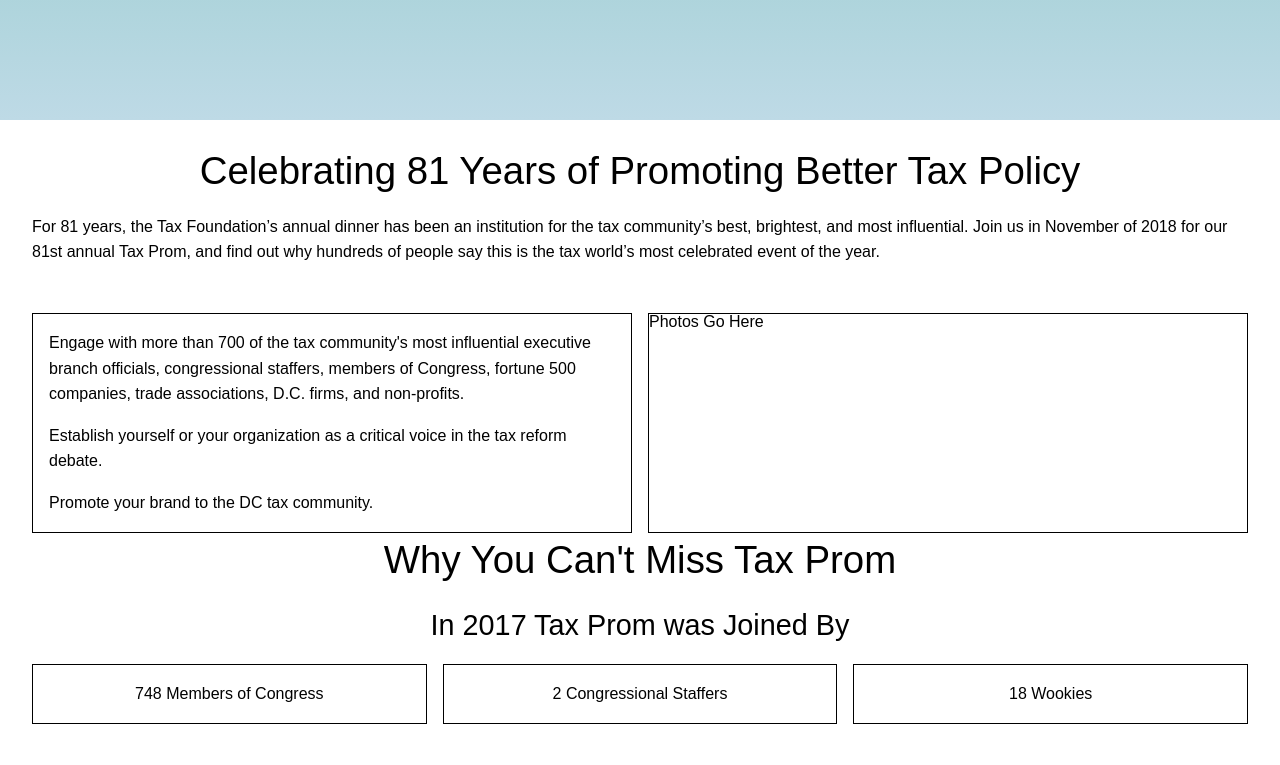
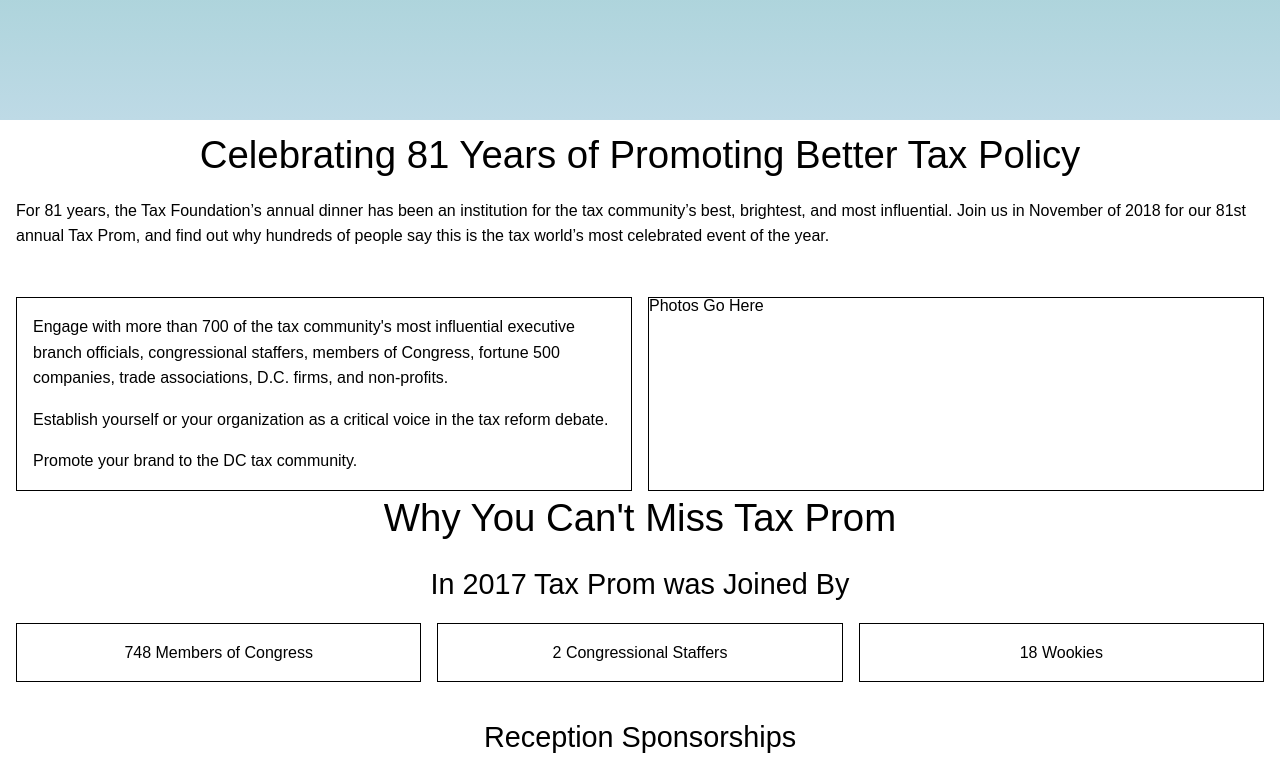
Before and after one commit to TaxFoundation/taxprom-2018, a React (Create React App) app: page / in a window 1280 px wide. Shown: the part 680-1445 px from the top of the page. Built offline with nearby package versions, Linux system fonts and the light colour scheme; a web font is replaced by a local one.

Commit message:
Use grid to add space between sections

```diff
--- a/src/App.js
+++ b/src/App.js
@@ -74,6 +74,12 @@
   },
 ];
 
+const AppContent = styled.div`
+  display: grid;
+  grid-gap: 1rem;
+  grid-template: auto / auto;
+`;
+
 class App extends Component {
   constructor() {
     super();
@@ -103,6 +109,7 @@
         <AppLayout>
           <Header routes={sectionRoutes} transparent={this.state.transparentHeader} />
           <Splash title={data.title} date={data.date} updateHeaderBG={this.updateHeaderBG} venueName={data.venueName} />
+          <AppContent>
             <Details details={data.details} route={sectionRoutes[0]} />
             {data.showAwardsSection ? <Awards /> : null}
             <Sponsorships
@@ -125,6 +132,7 @@
               venue={data.venueName}
               address={data.venueAddress}
             />
+          </AppContent>
           <Footer />
         </AppLayout>
       </ThemeProvider>
--- a/src/components/SectionContainer.js
+++ b/src/components/SectionContainer.js
@@ -4,7 +4,6 @@
   display: grid;
   grid-template: auto / minmax(auto, ${props => props.theme.maxWidth});
   justify-content: center;
-  margin: 1rem;
   padding: 0.5rem 1rem;
 `;
 
```
Lines whose indentation alone changed are shown as unchanged.
